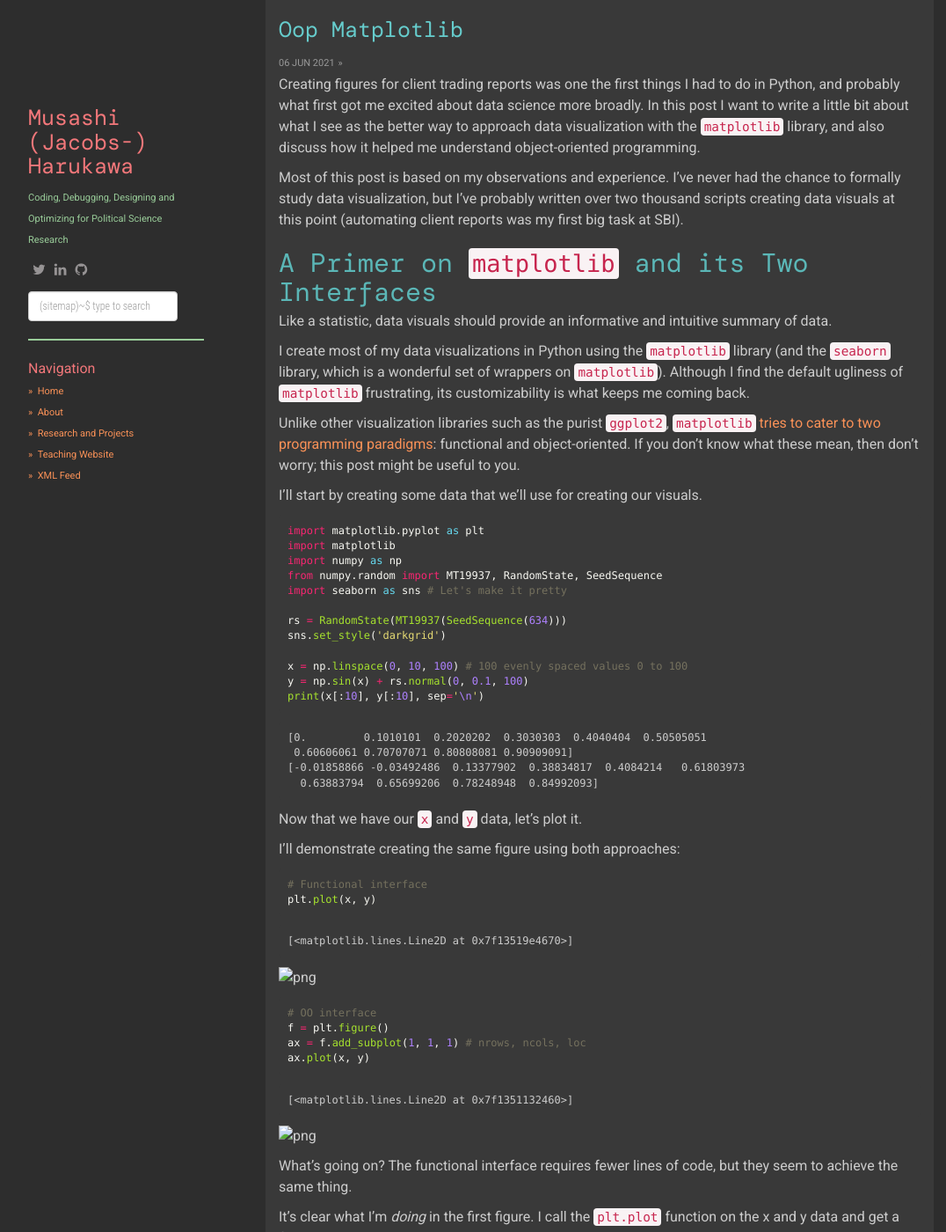
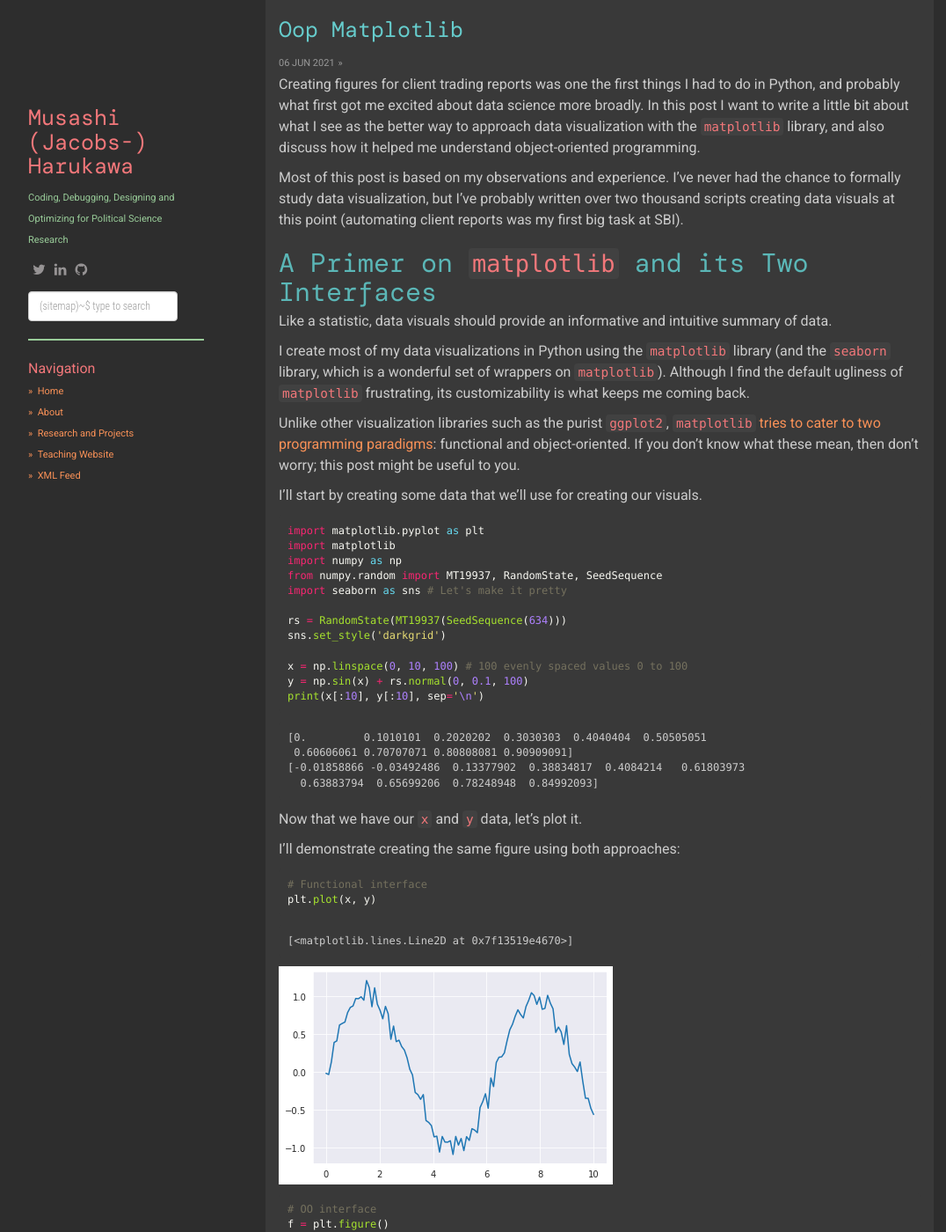
Before and after one commit to muhark/muhark.github.io, a Jekyll site: the page built from _posts/2021-06-06-oop-matplotlib.md, in a window 1280 px wide and 1400 px high. Shown: the whole window at 88% size, without its empty margins (53-1129 px from the left). Built offline with Jekyll 4.4.1, drawn with Linux system fonts in a browser that asks for light colours; nearby versions of some CDN libraries; our own code applies the rules of GitHub Pages for plain Markdown files; comment, search, counter and statistics services are not loaded.

Commit message:
Fixing broken links, etc.

```diff
--- a/_posts/2021-06-06-oop-matplotlib.md
+++ b/_posts/2021-06-06-oop-matplotlib.md
@@ -53,7 +53,7 @@
 
 
 
-![png](images/2021-06-06-oop-matplotlib_3_1.png)
+![](https://raw.githubusercontent.com/muhark/muhark.github.io/master/static/img/_posts/2021-06-06-oop-matplotlib_3_1.png)
 
 
 
@@ -74,7 +74,7 @@
 
 
 
-![png](images/2021-06-06-oop-matplotlib_4_1.png)
+![](https://raw.githubusercontent.com/muhark/muhark.github.io/master/static/img/_posts/2021-06-06-oop-matplotlib_4_1.png)
 
 
 
--- a/static/css/main.css
+++ b/static/css/main.css
@@ -43,6 +43,14 @@
 a:hover {
   color: #ffcc66;
   text-decoration: underline;
+}
+code {
+  padding: 2px 4px;
+  font-size: 90%;
+  color: #f2777a;
+  background-color: #414141;
+  white-space: nowrap;
+  border-radius: 4px;
 }
 
 /* Layout */
```
Also changed, not shown: other parts of _posts/2021-06-06-oop-matplotlib.md (+6 -6 lines), static/img/_posts/2021-06-06-oop-matplotlib_12_0.png (renamed from _posts/images/2021-06-06-oop-matplotlib_12_0.png), static/img/_posts/2021-06-06-oop-matplotlib_14_0.png (renamed from _posts/images/2021-06-06-oop-matplotlib_14_0.png), static/img/_posts/2021-06-06-oop-matplotlib_16_0.png (renamed from _posts/images/2021-06-06-oop-matplotlib_16_0.png), static/img/_posts/2021-06-06-oop-matplotlib_19_0.png (renamed from _posts/images/2021-06-06-oop-matplotlib_19_0.png), static/img/_posts/2021-06-06-oop-matplotlib_3_1.png (renamed from _posts/images/2021-06-06-oop-matplotlib_3_1.png), static/img/_posts/2021-06-06-oop-matplotlib_4_1.png (renamed from _posts/images/2021-06-06-oop-matplotlib_4_1.png), static/img/_posts/2021-06-06-oop-matplotlib_6_1.png (renamed from _posts/images/2021-06-06-oop-matplotlib_6_1.png), static/img/_posts/2021-06-06-oop-matplotlib_8_1.png (renamed from _posts/images/2021-06-06-oop-matplotlib_8_1.png), 2 other files.
